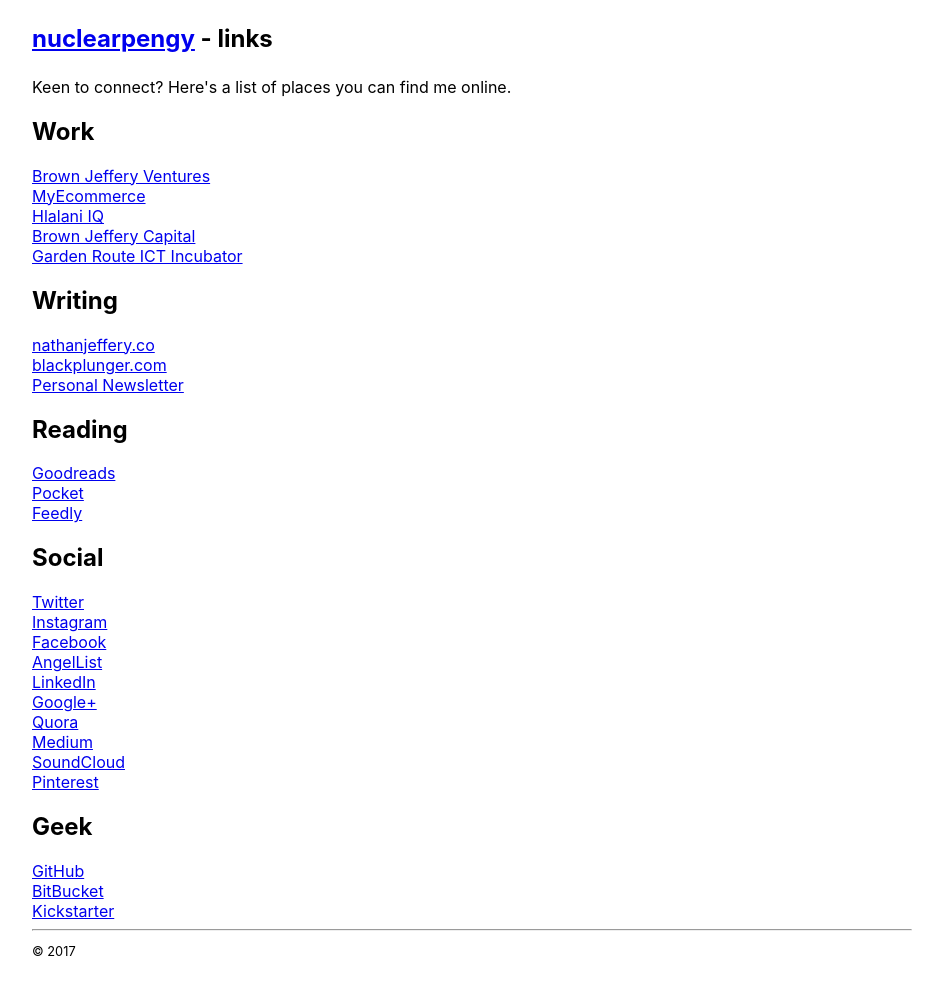
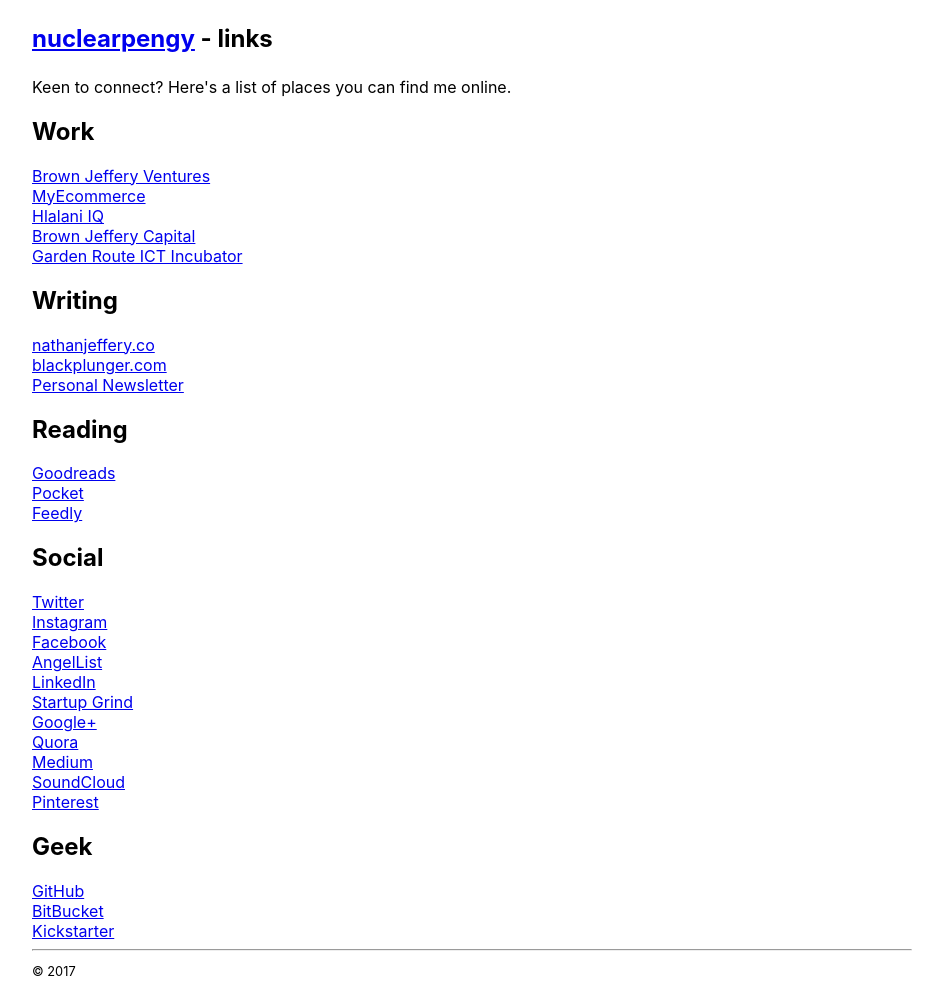
Before and after one commit to nuclearpengy/nuclearpengy.github.io, a Jekyll site: the page built from links.html, in a window 1280 px wide. Shown: the whole page, without its empty margins (168-1111 px from the left). Built offline with Jekyll 4.4.1, drawn with Linux system fonts in a browser that asks for light colours.

Commit message:
Added Startup Grind
Added startup grind URL

```diff
--- a/links.html
+++ b/links.html
@@ -28,7 +28,8 @@ description: Places to find me online.
 <a href="https://instagram.com/nuclearpengy" target="_blank">Instagram</a><br/>
 <a href="https://facebook.com/nuclearpengy" target="_blank">Facebook</a><br/>
 <a href="https://angel.co/nuclearpengy" target="_blank">AngelList</a><br/>
-<a href="http://www.linkedin.com/in/nuclearpengy" target="_blank">LinkedIn</a><br/>
+<a href="https://www.linkedin.com/in/nuclearpengy" target="_blank">LinkedIn</a><br/>
+<a href="https://www.startupgrind.com/u/mbadt9/" target="_blank">Startup Grind</a><br/>
 <a href="https://plus.google.com/+NathanJeffery" target="_blank">Google+</a><br/>
 <a href="https://www.quora.com/profile/Nathan-Jeffery" target="_blank">Quora</a><br/>
 <a href="https://medium.com/@nuclearpengy" target="_blank">Medium</a><br/>
```
